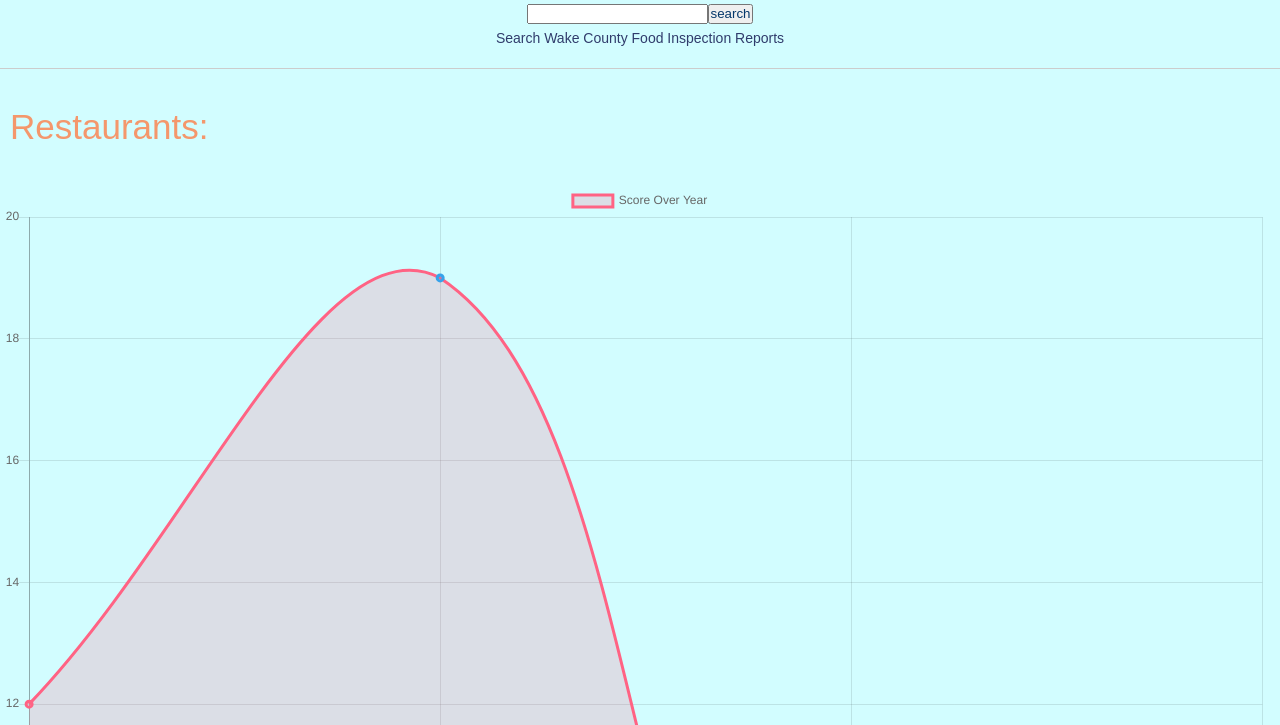
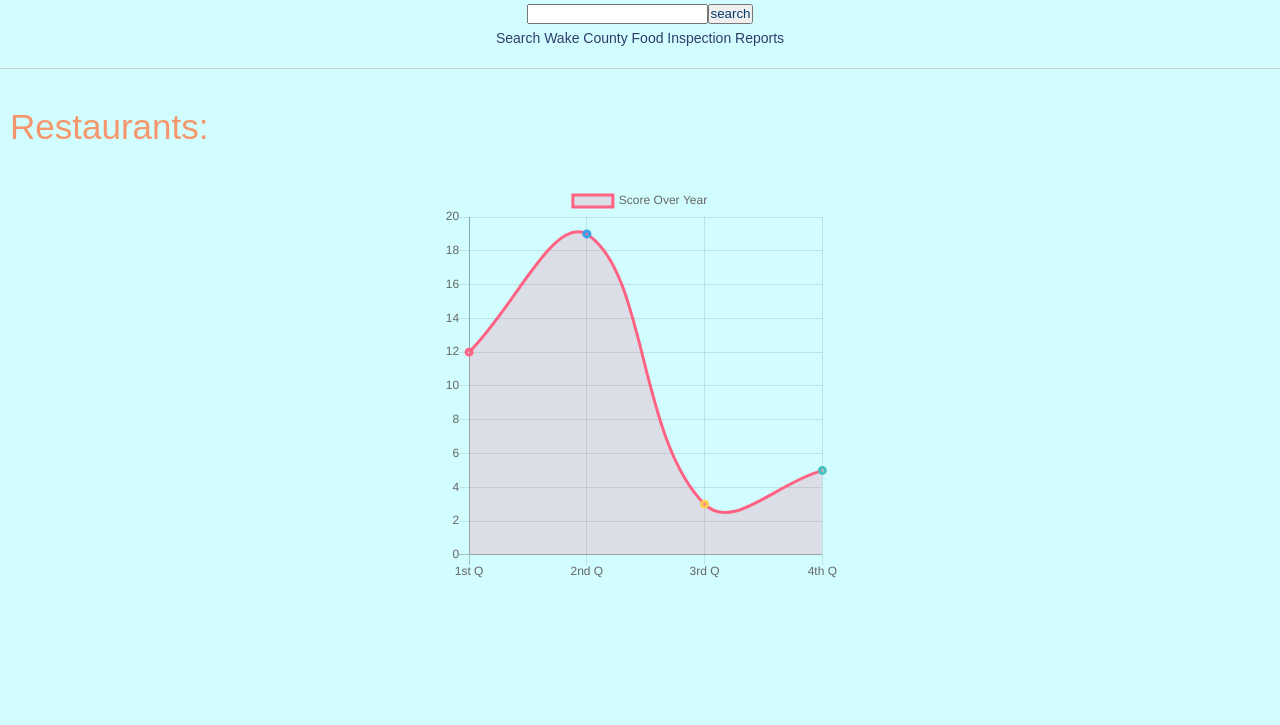
Before and after one commit to grub-or-not/grub-or-not, a Django app: page / in a window 1280 px wide. Shown: the part 360-1085 px from the top of the page. After the commit the page ends 938 px from the top, so only its background shows below. Run offline with Django 3.2, Linux system fonts and the light colour scheme; some libraries are stand-ins or nearby versions.

Commit message:
fix sanitation chart sizing

```diff
--- a/core/static/css/styles.css
+++ b/core/static/css/styles.css
@@ -89,7 +89,7 @@ a {
     font-family: sans-serif;
 }
 
-.box {
+.sanitation-chart {
     width:400px;
     height:300px;
     position:0;
@@ -97,7 +97,8 @@ a {
     top: 10%;
     left: 50%;
 
-    }
+    margin: auto;
+}
 
 #results-display {
 
--- a/core/templates/index.html
+++ b/core/templates/index.html
@@ -20,7 +20,7 @@
         <div id="results-display">
 
         </div>
-        <div>
+        <div class="sanitation-chart">
             <canvas id="myChart" width="400" height="400"></canvas>
             <script>
             var ctx = document.getElementById('myChart').getContext('2d');
```
